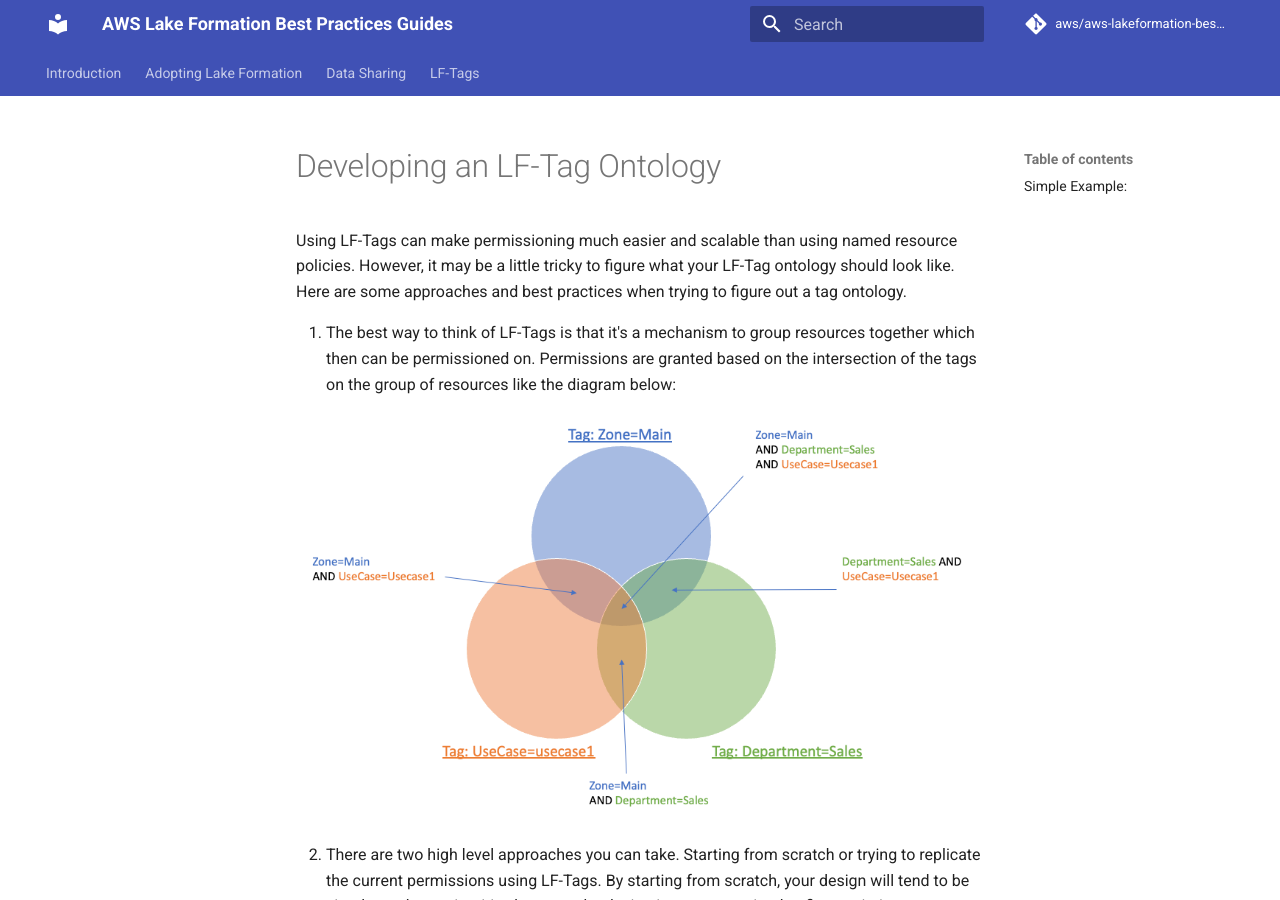
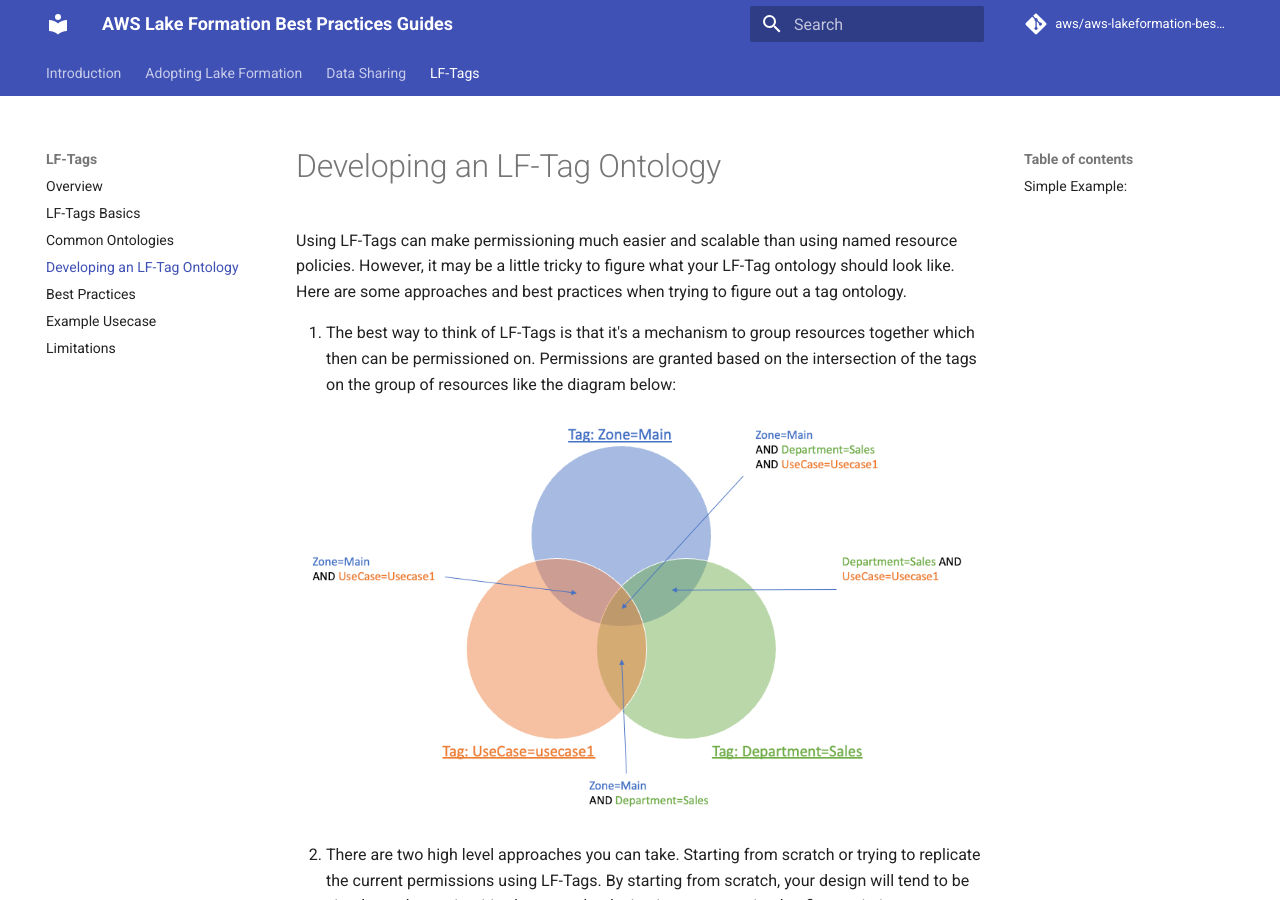
Before and after one commit to aws/aws-lakeformation-best-practices, an MkDocs documentation site: the page built from content/lf-tags/developing-an-lftag-ontology.md, in a window 1280 px wide and 900 px high. Built offline with MkDocs 1.6.1 and Material for MkDocs 9.7.7, drawn with Linux system fonts in a browser that asks for light colours; comment, search, counter and statistics services are not loaded.

Commit message:
Added to TOC

```diff
--- a/mkdocs.yml
+++ b/mkdocs.yml
@@ -27,6 +27,7 @@
     - 'Overview': 'lf-tags/overview.md'
     - 'LF-Tags Basics': 'lf-tags/basics.md'
     - 'Common Ontologies': 'lf-tags/common-ontologies.md'
+    - 'Developing an LF-Tag Ontology': 'lf-tags/developing-an-lftag-ontology.md'
     - 'Best Practices': 'lf-tags/best-practices.md'
     - 'Example Usecase': 'lf-tags/example-usecase.md'
     - 'Limitations': 'lf-tags/limitations.md'
```
